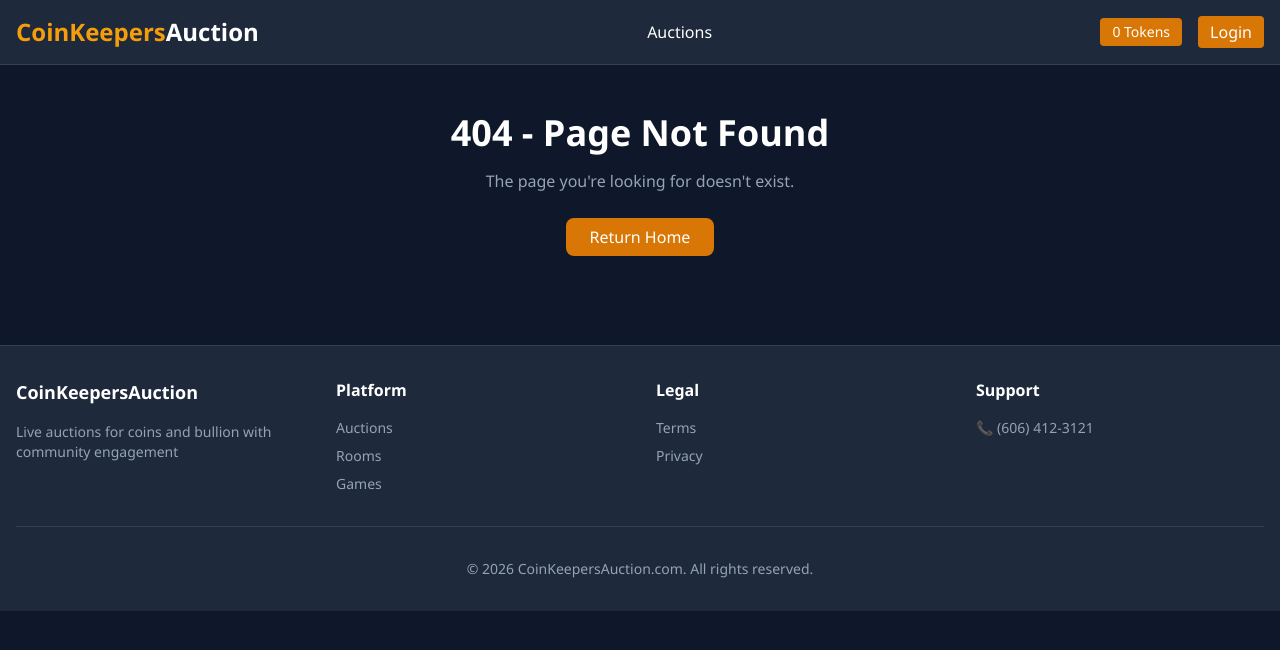
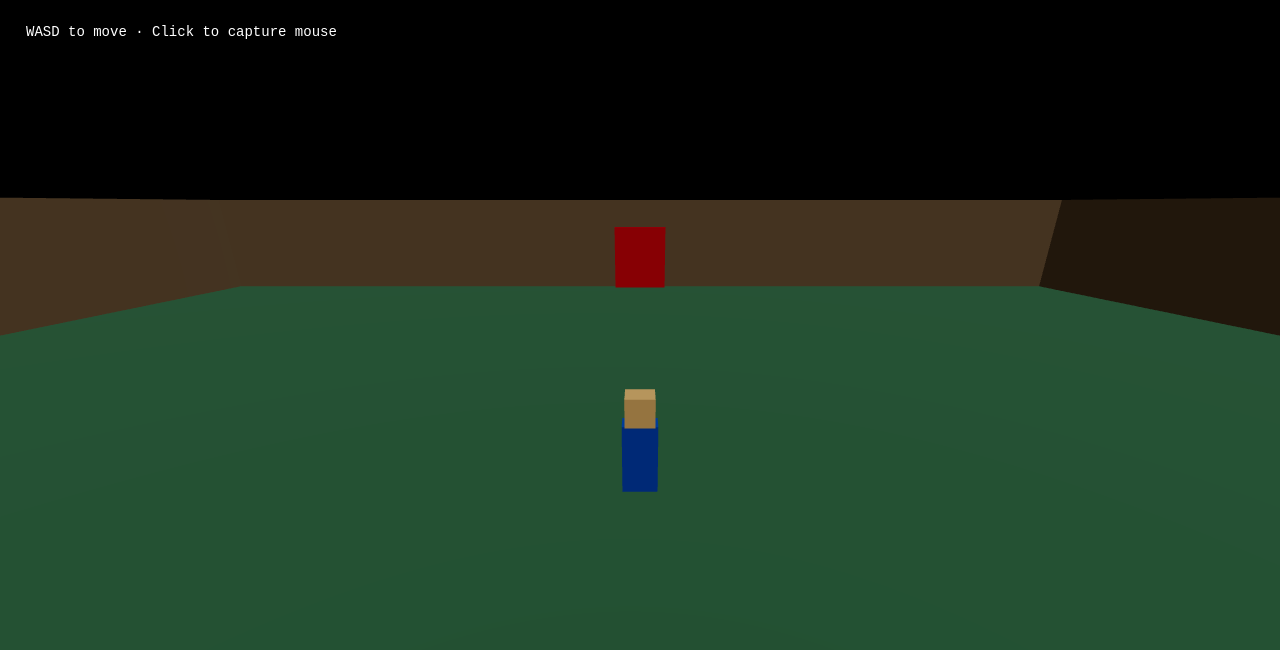
Before and after one commit to cjp442/c-coinkeepersauction-, a React (Vite) app: page /game in a window 1280 px wide. Shown: the top 650 px of the page. Built offline with nearby package versions, Linux system fonts and the light colour scheme; the HTML template or start-up script is replaced by a standard one.

Commit message:
Add 3D game foundation: GameEngine, Avatar, PlayerController, LobbyScene, GamePage, /game route
Co-authored-by: cjp442 <239734259+cjp442@users.noreply.github.com>

```diff
--- a/src/App.tsx
+++ b/src/App.tsx
@@ -7,6 +7,7 @@ import AuctionsPage from './pages/AuctionsPage'
 import SettingsPage from './pages/SettingsPage'
 import AdminDashboard from './pages/AdminDashboard'
 import NotFoundPage from './pages/NotFoundPage'
+import GamePage from './pages/GamePage'
 
 function App() {
   return (
@@ -14,6 +15,7 @@ function App() {
       <TokenProvider>
         <Router>
           <Routes>
+            <Route path="/game" element={<GamePage />} />
             <Route path="/" element={<AppLayout />}>
               <Route index element={<HomePage />} />
               <Route path="auctions" element={<AuctionsPage />} />
--- /dev/null
+++ b/src/game/GameEngine.tsx
@@ -0,0 +1,44 @@
+import { useRef } from 'react'
+import { Canvas } from '@react-three/fiber'
+import { Group } from 'three'
+import LobbyScene from './scenes/LobbyScene'
+import Avatar from './player/Avatar'
+import PlayerController from './player/PlayerController'
+
+export default function GameEngine() {
+  const avatarRef = useRef<Group>(null)
+
+  const handleCanvasClick = () => {
+    document.getElementById('game-canvas')?.requestPointerLock()
+  }
+
+  return (
+    <div
+      id="game-canvas"
+      style={{ width: '100%', height: '100%' }}
+      onClick={handleCanvasClick}
+    >
+      <Canvas
+        camera={{ position: [0, 4, 8], fov: 75, near: 0.1, far: 1000 }}
+        shadows
+      >
+        {/* Lighting */}
+        <ambientLight intensity={0.4} />
+        <directionalLight
+          position={[10, 20, 10]}
+          intensity={1.2}
+          castShadow
+          shadow-mapSize-width={2048}
+          shadow-mapSize-height={2048}
+        />
+
+        {/* Scene */}
+        <LobbyScene />
+
+        {/* Player */}
+        <Avatar ref={avatarRef} />
+        <PlayerController avatarRef={avatarRef} />
+      </Canvas>
+    </div>
+  )
+}
--- /dev/null
+++ b/src/game/player/Avatar.tsx
@@ -0,0 +1,23 @@
+import { forwardRef } from 'react'
+import { Group } from 'three'
+
+const Avatar = forwardRef<Group>((_, ref) => {
+  return (
+    <group ref={ref} position={[0, 0.75, 0]}>
+      {/* Body */}
+      <mesh position={[0, 0, 0]}>
+        <boxGeometry args={[0.6, 1.2, 0.4]} />
+        <meshStandardMaterial color="#2266cc" />
+      </mesh>
+      {/* Head */}
+      <mesh position={[0, 0.85, 0]}>
+        <boxGeometry args={[0.5, 0.5, 0.5]} />
+        <meshStandardMaterial color="#f0c07a" />
+      </mesh>
+    </group>
+  )
+})
+
+Avatar.displayName = 'Avatar'
+
+export default Avatar
--- /dev/null
+++ b/src/game/player/PlayerController.tsx
@@ -0,0 +1,83 @@
+import { useEffect, useRef, RefObject } from 'react'
+import { useFrame, useThree } from '@react-three/fiber'
+import { Group, Vector3 } from 'three'
+
+const MOVE_SPEED = 5
+
+interface PlayerControllerProps {
+  avatarRef: RefObject<Group | null>
+}
+
+export default function PlayerController({ avatarRef }: PlayerControllerProps) {
+  const { camera } = useThree()
+  const keys = useRef<Record<string, boolean>>({})
+  const yaw = useRef(0)
+
+  useEffect(() => {
+    const onKeyDown = (e: KeyboardEvent) => { keys.current[e.code] = true }
+    const onKeyUp = (e: KeyboardEvent) => { keys.current[e.code] = false }
+    const onMouseMove = (e: MouseEvent) => {
+      if (document.pointerLockElement) {
+        yaw.current -= e.movementX * 0.002
+      }
+    }
+
+    window.addEventListener('keydown', onKeyDown)
+    window.addEventListener('keyup', onKeyUp)
+    window.addEventListener('mousemove', onMouseMove)
+
+    return () => {
+      window.removeEventListener('keydown', onKeyDown)
+      window.removeEventListener('keyup', onKeyUp)
+      window.removeEventListener('mousemove', onMouseMove)
+    }
+  }, [])
+
+  useFrame((_, delta) => {
+    const avatar = avatarRef.current
+    if (!avatar) return
+
+    avatar.rotation.y = yaw.current
+
+    const forward = new Vector3(
+      -Math.sin(yaw.current),
+      0,
+      -Math.cos(yaw.current)
+    )
+    const right = new Vector3(
+      Math.cos(yaw.current),
+      0,
+      -Math.sin(yaw.current)
+    )
+
+    const move = new Vector3()
+    if (keys.current['KeyW'] || keys.current['ArrowUp']) move.add(forward)
+    if (keys.current['KeyS'] || keys.current['ArrowDown']) move.sub(forward)
+    if (keys.current['KeyA'] || keys.current['ArrowLeft']) move.sub(right)
+    if (keys.current['KeyD'] || keys.current['ArrowRight']) move.add(right)
+
+    if (move.lengthSq() > 0) {
+      move.normalize().multiplyScalar(MOVE_SPEED * delta)
+      avatar.position.add(move)
+    }
+
+    // 3rd person camera: follow behind avatar
+    const offset = new Vector3(
+      Math.sin(yaw.current) * 8,
+      4,
+      Math.cos(yaw.current) * 8
+    )
+    const targetCameraPos = avatar.position.clone().add(offset)
+    camera.position.lerp(targetCameraPos, 0.1)
+    camera.lookAt(avatar.position.clone().add(new Vector3(0, 1, 0)))
+
+    console.log(
+      'Avatar pos:',
+      avatar.position.x.toFixed(2),
+      avatar.position.y.toFixed(2),
+      avatar.position.z.toFixed(2)
+    )
+  })
+
+  return null
+}
--- /dev/null
+++ b/src/game/scenes/LobbyScene.tsx
@@ -0,0 +1,41 @@
+export default function LobbyScene() {
+  return (
+    <group>
+      {/* Floor */}
+      <mesh rotation={[-Math.PI / 2, 0, 0]} position={[0, 0, 0]}>
+        <planeGeometry args={[50, 50]} />
+        <meshStandardMaterial color="#4a7c59" />
+      </mesh>
+
+      {/* Wall North */}
+      <mesh position={[0, 2.5, -25]}>
+        <boxGeometry args={[50, 5, 0.5]} />
+        <meshStandardMaterial color="#8b7355" />
+      </mesh>
+
+      {/* Wall South */}
+      <mesh position={[0, 2.5, 25]}>
+        <boxGeometry args={[50, 5, 0.5]} />
+        <meshStandardMaterial color="#8b7355" />
+      </mesh>
+
+      {/* Wall West */}
+      <mesh position={[-25, 2.5, 0]}>
+        <boxGeometry args={[0.5, 5, 50]} />
+        <meshStandardMaterial color="#8b7355" />
+      </mesh>
+
+      {/* Wall East */}
+      <mesh position={[25, 2.5, 0]}>
+        <boxGeometry args={[0.5, 5, 50]} />
+        <meshStandardMaterial color="#8b7355" />
+      </mesh>
+
+      {/* Door (red box placeholder) */}
+      <mesh position={[0, 1.5, -24.5]}>
+        <boxGeometry args={[3, 4, 0.5]} />
+        <meshStandardMaterial color="#cc2200" emissive="#440000" />
+      </mesh>
+    </group>
+  )
+}
--- /dev/null
+++ b/src/pages/GamePage.tsx
@@ -0,0 +1,37 @@
+import GameEngine from '../game/GameEngine'
+
+export default function GamePage() {
+  return (
+    <div style={{ position: 'fixed', inset: 0, background: '#000' }}>
+      <GameEngine />
+
+      {/* HUD Overlay */}
+      <div
+        style={{
+          position: 'absolute',
+          top: 0,
+          left: 0,
+          right: 0,
+          bottom: 0,
+          pointerEvents: 'none',
+        }}
+      >
+        <div
+          style={{
+            position: 'absolute',
+            top: 16,
+            left: 16,
+            color: '#fff',
+            fontFamily: 'monospace',
+            fontSize: 14,
+            background: 'rgba(0,0,0,0.4)',
+            padding: '6px 10px',
+            borderRadius: 4,
+          }}
+        >
+          WASD to move · Click to capture mouse
+        </div>
+      </div>
+    </div>
+  )
+}
```
